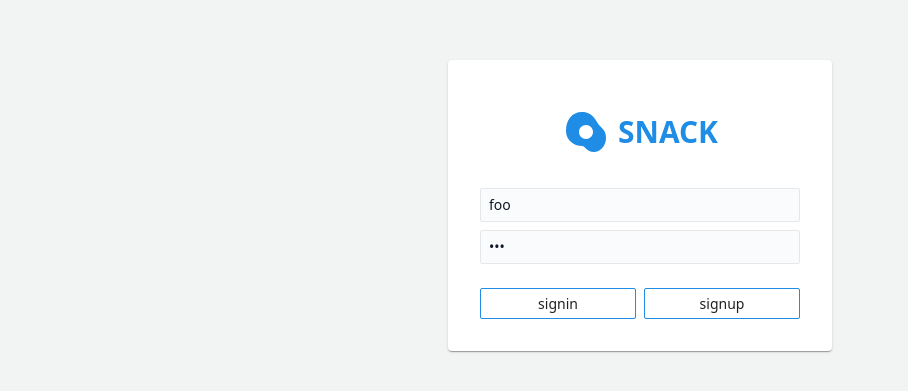
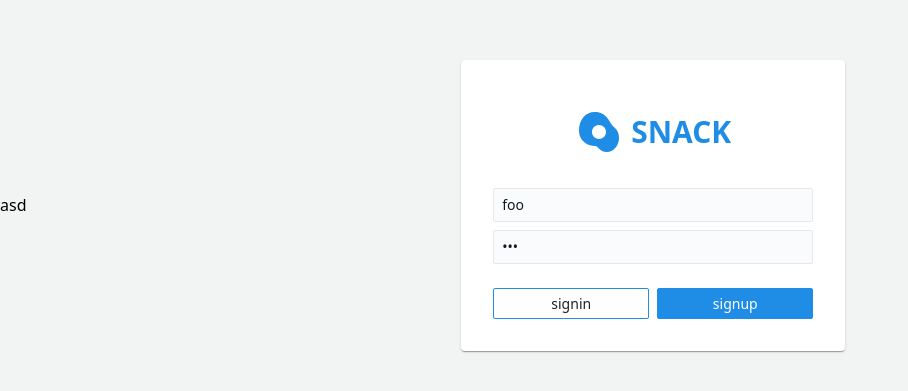
Before and after one commit to jdwns96/mern-template, a React (Create React App) app in the folder front/: page /signin in a window 1280 px wide. Shown: the part 195-586 px from the top of the page, without its empty margins (0-908 px from the left). Built offline with nearby package versions, Linux system fonts and the light colour scheme.

Commit message:
[UPDATE]

```diff
--- a/front/src/components/layout/headers/AppHeader.tsx
+++ b/front/src/components/layout/headers/AppHeader.tsx
@@ -70,7 +70,7 @@ export default function AppHeader() {
               </div>
               <article
                 className={cn(
-                  "block  transition-all z-50 overflow-auto text-white bg-snack-sky shadow-snack",
+                  "block  transition-all z-50 overflow-auto bg-white shadow-snack",
                   "fixed top-12 bottom-0 left-0 right-0 w-full h-screen border-t border-solid ",
                   "md:absolute md:top-12 md:right-0 md:bottom-[unset] md:w-[280px] md:h-auto md:border md:border-solid ",
                   "md:left-[unset]",
--- a/front/src/pages/signin/index.tsx
+++ b/front/src/pages/signin/index.tsx
@@ -64,6 +64,7 @@ export default function Signin() {
   return (
     <SignTemplate>
       <section className="flex h-full min-h-screen items-center">
+        <div>asd</div>
         <div className="mx-auto w-96">
           <Paper className="p-8">
             <form action="" onSubmit={onSignin}>
@@ -98,13 +99,13 @@ export default function Signin() {
                       <span>signin</span>
                     </button>
                   ) : (
-                    <button className="snack-btn w-full flex justify-center items-center" onClick={onSignin} type="submit">
+                    <button className="snack-btn w-full flex justify-center items-center " onClick={onSignin} type="submit">
                       <span>signin</span>
                     </button>
                   )}
                 </div>
                 <div className="w-full ml-1">
-                  <button className="snack-btn  w-full flex justify-center items-center" type="button">
+                  <button className="snack-btn  w-full flex justify-center items-center bg-snack-sky text-white" type="button">
                     <span>signup</span>
                   </button>
                 </div>
```
